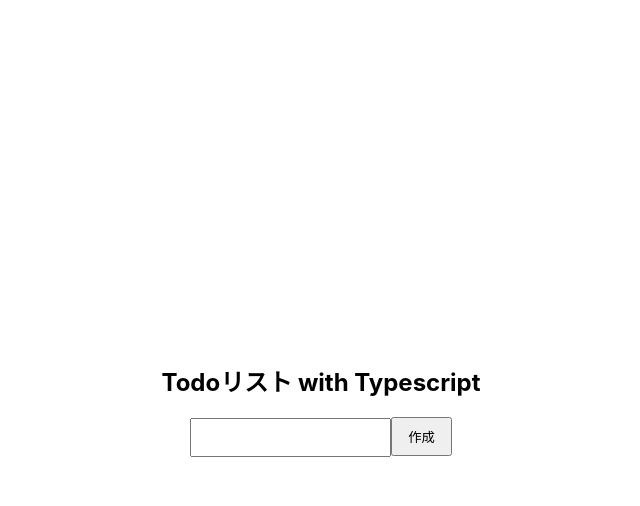
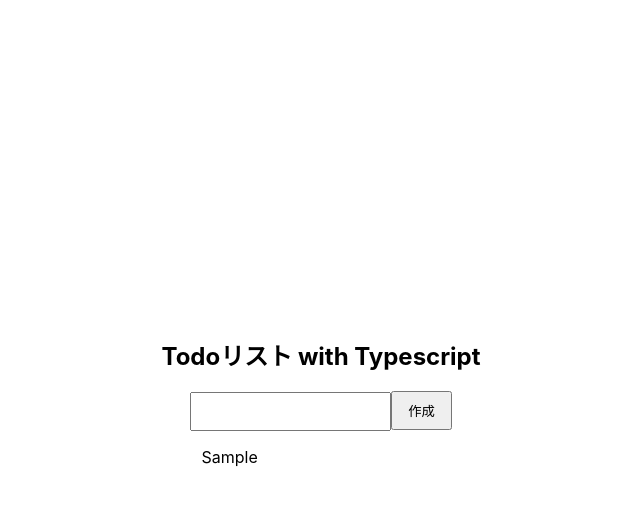
Before and after one commit to kohki-nakamura/todolist-react-typescript, a React (Create React App) app: page / in a window 1280 px wide. Both pictures are taken after typing "Sample" into the empty fields and a click on the input "作成". Shown: the top 506 px of the page, without its empty margins (319-959 px from the left). Built offline with nearby package versions, Linux system fonts and the light colour scheme.

Commit message:
todoリストの表示

```diff
--- a/src/App.tsx
+++ b/src/App.tsx
@@ -38,6 +38,12 @@ function App() {
           <input type="text" onChange={(e) => {handleChange(e)}} className="inputText" value={inputValue} />
           <input type="submit" value="作成" className='submitButton' />
         </form>
+
+        <ul className='todoList'>
+          {todos.map((todo) => (
+            <li key={todo.id}>{todo.inputValue}</li>
+          ))}
+        </ul>
       </div>
     </div>
   );
```
